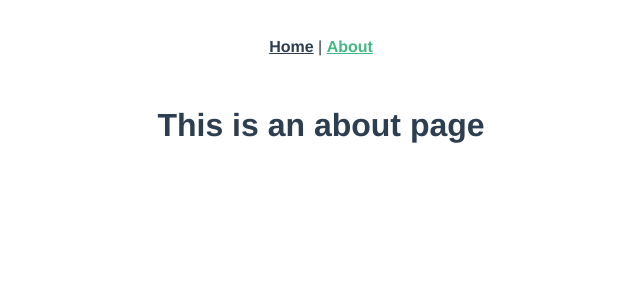
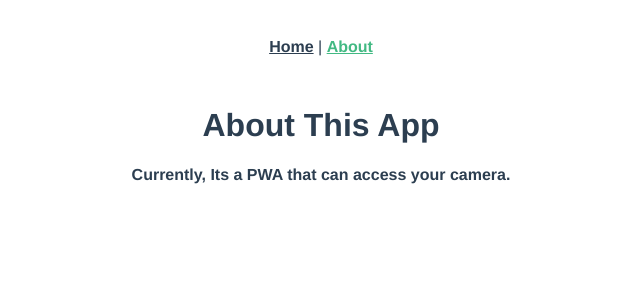
Before and after one commit to bdurb/vue-pwa, a Vue app: page /about in a window 1280 px wide. Shown: the top 300 px of the page, without its empty margins (319-959 px from the left). Built offline with nearby package versions, Linux system fonts and the light colour scheme.

Commit message:
added to about page

```diff
--- a/src/views/About.vue
+++ b/src/views/About.vue
@@ -1,5 +1,6 @@
 <template>
   <div class="about">
-    <h1>This is an about page</h1>
+    <h1>About This App</h1>
+    <h4>Currently, Its a PWA that can access your camera.</h4>
   </div>
 </template>
```
